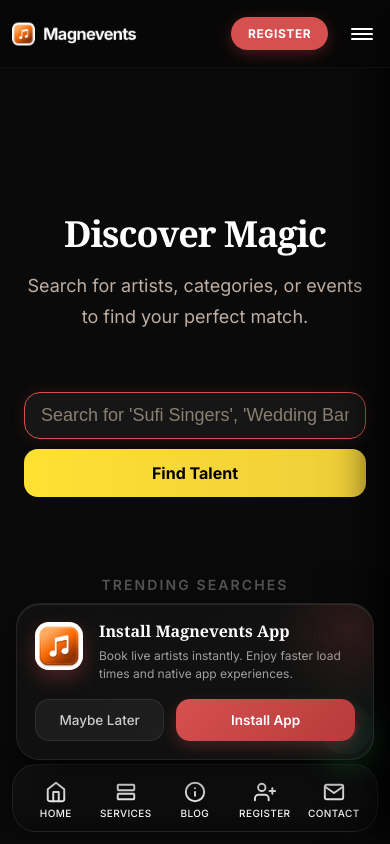
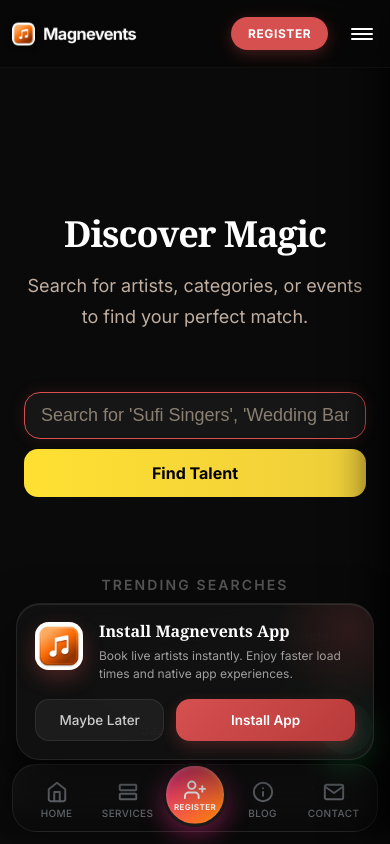
Before and after one commit to AvneeshTripathi72/event, a Next.js app: page /search in a window 390 px wide. Shown: the top 844 px of the page. Built offline with nearby package versions, Linux system fonts and the light colour scheme.

Commit message:
design: optimize bottom nav elevated center FAB style and fix mobile modal view height/width alignment

```diff
--- a/app/components/common/RegisterModal.jsx
+++ b/app/components/common/RegisterModal.jsx
@@ -120,14 +120,14 @@
                 onClick={() => setView('selection')}
                 style={{
                   position: 'absolute',
-                  top: '20px',
-                  left: '20px',
+                  top: '16px',
+                  left: '16px',
                   background: 'transparent',
                   border: '1px solid rgba(255, 255, 255, 0.15)',
                   color: 'rgba(255, 255, 255, 0.7)',
                   borderRadius: '20px',
-                  padding: '6px 14px',
-                  fontSize: '11px',
+                  padding: '5px 12px',
+                  fontSize: '10px',
                   fontWeight: '700',
                   letterSpacing: '0.05em',
                   textTransform: 'uppercase',
@@ -147,13 +147,13 @@
             {/* 1. SELECTION SCREEN VIEW */}
             {view === 'selection' && (
               <>
-                <div className="lux-modal-header" style={{ textAlign: 'center' }}>
-                  <p className="header-badge" style={{ margin: '0 auto 8px' }}>GET STARTED</p>
-                  <h3 style={{ fontFamily: 'var(--font-display)', color: '#fff', fontSize: '32px', fontWeight: '900', letterSpacing: '-0.02em', margin: '0 0 10px' }}>
+                <div className="lux-modal-header" style={{ textAlign: 'center', marginBottom: '0px' }}>
+                  <p className="header-badge" style={{ margin: '0 auto 6px' }}>GET STARTED</p>
+                  <h3 style={{ fontFamily: 'var(--font-display)', color: '#fff', fontSize: '28px', fontWeight: '900', letterSpacing: '-0.02em', margin: '0 0 6px' }}>
                     Choose Registration
                   </h3>
-                  <p className="lux-modal-desc" style={{ maxWidth: '480px', margin: '0 auto' }}>
-                    Select the option below that best fits your goals. Get booked as elite talent or request artists for your upcoming celebrations.
+                  <p className="lux-modal-desc" style={{ maxWidth: '440px', margin: '0 auto', fontSize: '13px', lineHeight: '1.4' }}>
+                    Book verified live singers, bands, or stage acts, or join our elite performers roster.
                   </p>
                 </div>
 
@@ -167,7 +167,7 @@
                     <div className="option-icon">🎉</div>
                     <h4>Register Event</h4>
                     <p>
-                      Looking to hire a live singer, band, or stage performer? Tell us your venue, date, vibe, and budget to book premium acts.
+                      Book verified live singers, bands, or DJs for your celebrations.
                     </p>
                     <button className="option-cta-btn btn-event">
                       Book an Artist →
@@ -183,7 +183,7 @@
                     <div className="option-icon">🎤</div>
                     <h4>Artist Roster</h4>
                     <p>
-                      Are you a professional live singer, band, DJ, or musician? Join our elite platform to showcase your acts and perform.
+                      Join our elite platform to get booked at premium venues.
                     </p>
                     <button className="option-cta-btn btn-artist">
                       Join Our Roster →
@@ -218,7 +218,7 @@
             {/* 2. ARTIST REGISTRATION VIEW */}
             {view === 'artist' && !submitted && (
               <>
-                <div className="lux-modal-header">
+                <div className="lux-modal-header" style={{ marginBottom: '16px' }}>
                   <p className="header-badge" style={{ background: 'rgba(0, 212, 255, 0.1)', color: '#00d4ff' }}>JOIN THE ELITE</p>
                   <h3 className="lux-modal-title">Artist Registration</h3>
                   <p className="lux-modal-desc">Showcase your talent to the world. Join Magnevents and perform at premium venues.</p>
@@ -286,7 +286,7 @@
                     <label>BIO & EXPERIENCE</label>
                     <textarea
                       ref={bioRef}
-                      rows="4" required
+                      rows="3" required
                       placeholder="Briefly describe your performances, experience, and what makes you unique..."
                       defaultValue=""
                     />
@@ -302,7 +302,7 @@
             {/* 3. EVENT REGISTRATION VIEW */}
             {view === 'event' && !submitted && (
               <>
-                <div className="lux-modal-header">
+                <div className="lux-modal-header" style={{ marginBottom: '16px' }}>
                   <p className="header-badge">DIRECT SUPPORT</p>
                   <h3 className="lux-modal-title">Register Event</h3>
                   <p className="lux-modal-desc">Tell us your vision, and we will find the perfect stage presence for you.</p>
@@ -411,7 +411,7 @@
                     </div>
                   </div>
 
-                  <div className="lux-modal-footer" style={{ display: 'flex', flexDirection: 'column', gap: '12px', marginTop: '24px' }}>
+                  <div className="lux-modal-footer" style={{ display: 'flex', flexDirection: 'column', gap: '10px', marginTop: '16px' }}>
                     <button type="submit" className="btn-submit-premium" disabled={isSubmitting}>
                       <span className="btn-text">{isSubmitting ? 'Processing...' : 'Request Event Booking'}</span>
                     </button>
@@ -421,10 +421,10 @@
                       target="_blank"
                       rel="noopener noreferrer"
                       className="btn-whatsapp-premium"
-                      style={{ height: '48px', display: 'flex', alignItems: 'center', justifyContent: 'center', borderRadius: '12px' }}
+                      style={{ height: '44px', display: 'flex', alignItems: 'center', justifyContent: 'center', borderRadius: '12px', fontSize: '13px' }}
                     >
-                      <span className="whatsapp-icon" style={{ marginRight: '8px', display: 'flex', alignItems: 'center' }}>
-                        <svg viewBox="0 0 24 24" width="18" height="18" fill="currentColor">
+                      <span className="whatsapp-icon" style={{ marginRight: '6px', display: 'flex', alignItems: 'center' }}>
+                        <svg viewBox="0 0 24 24" width="16" height="16" fill="currentColor">
                           <path d="M.057 24l1.687-6.163c-1.041-1.804-1.588-3.849-1.587-5.946C.06 5.348 5.397.01 12.008.01c3.202.001 6.212 1.246 8.477 3.513 2.262 2.268 3.507 5.28 3.505 8.484-.004 6.657-5.34 11.997-11.953 11.997-2.005-.001-3.973-.502-5.724-1.458L0 24zm6.59-4.846c1.6.95 3.188 1.449 4.725 1.451 5.437 0 9.857-4.403 9.86-9.809.001-2.618-1.01-5.08-2.858-6.93C16.528 2.015 14.07 1.006 11.453 1.006c-5.434 0-9.852 4.403-9.855 9.81-.001 2.062.54 4.079 1.566 5.86l-.99 3.613 3.712-.977zm11.304-6.816c-.302-.15-1.788-.882-2.066-.983-.277-.101-.478-.15-.678.15-.2.3-.775.983-.95 1.185-.175.201-.35.227-.652.076-.302-.15-1.274-.469-2.427-1.498-.897-.8-1.502-1.788-1.678-2.09-.175-.302-.019-.465.132-.615.136-.135.302-.35.454-.526.15-.176.2-.302.302-.503.101-.2.05-.376-.026-.526-.075-.15-.678-1.636-.93-2.243-.244-.59-.493-.51-.678-.518-.176-.008-.377-.01-.578-.01-.2 0-.527.075-.803.376-.277.301-1.055 1.031-1.055 2.516 0 1.485 1.079 2.921 1.229 3.122.15.2 2.125 3.245 5.148 4.549.719.311 1.28.497 1.717.637.722.23 1.38.197 1.901.12.58-.087 1.788-.73 2.04-1.435.252-.703.252-1.306.176-1.435-.076-.13-.277-.201-.578-.352z"/>
                         </svg>
                       </span>
@@ -441,9 +441,22 @@
 
       {/* Internal Premium Options Styles */}
       <style jsx global>{`
+        /* Avoid top/bottom truncation on mobile viewports */
+        .lux-modal-root {
+          position: fixed;
+          inset: 0;
+          z-index: 10000;
+          display: flex;
+          align-items: flex-start !important;
+          justify-content: center;
+          padding: 24px 8px !important;
+          overflow-y: auto !important;
+        }
+
         .lux-modal-content.selection-view {
           max-width: 680px !important;
           padding: 40px !important;
+          margin-top: 20px;
         }
 
         .registration-options-grid {
@@ -569,26 +582,54 @@
           box-shadow: 0 8px 25px rgba(0, 212, 255, 0.4);
         }
 
-        /* Responsive styles */
+        /* Mobile specific style overrides - Increase width, decrease height, remove long text */
         @media (max-width: 680px) {
           .lux-modal-content.selection-view {
-            padding: 30px 20px !important;
-            margin: 16px !important;
-            max-width: calc(100% - 32px) !important;
+            padding: 24px 16px !important;
+            margin: 10px 4px !important;
+            max-width: calc(100% - 8px) !important;
+            width: calc(100% - 8px) !important;
+            border-radius: 20px !important;
           }
 
           .registration-options-grid {
             grid-template-columns: 1fr;
-            gap: 16px;
-            margin-top: 24px;
+            gap: 12px;
+            margin-top: 18px;
+            width: 100%;
           }
 
           .registration-option-card {
-            padding: 24px 20px;
+            padding: 16px 14px;
+            gap: 8px;
+            border-radius: 16px;
+          }
+
+          .option-icon {
+            font-size: 36px;
+          }
+
+          .registration-option-card h4 {
+            font-size: 18px;
           }
 
           .registration-option-card p {
+            font-size: 12px;
             min-height: auto;
+            line-height: 1.4;
+            color: rgba(255, 255, 255, 0.65);
+          }
+
+          .option-cta-btn {
+            padding: 10px 16px;
+            font-size: 12px;
+            margin-top: 4px;
+          }
+
+          .lux-modal-back-btn {
+            top: 12px !important;
+            left: 12px !important;
+            padding: 4px 10px !important;
           }
         }
       `}</style>
--- a/app/components/layout/BottomNav.jsx
+++ b/app/components/layout/BottomNav.jsx
@@ -59,18 +59,56 @@
         display: 'flex',
         padding: '0 8px',
       }}>
+        {/* Slot 1: Home */}
         <Tab path="/" icon={(color) => <HomeIcon color={color} />} label="Home" onNavigate={(p) => router.push(p)} isActive={active('/')} />
+
+        {/* Slot 2: Services */}
         <Tab path="/services" icon={(color) => <ServicesIcon color={color} />} label="Services" onNavigate={(p) => router.push(p)} isActive={active('/services')} />
+
+        {/* Slot 3: Center Elevated Register FAB */}
+        <div style={{
+          flex: 1,
+          display: 'flex',
+          justifyContent: 'center',
+          alignItems: 'center',
+          position: 'relative',
+          height: '100%',
+          zIndex: 180
+        }}>
+          <button
+            className="booking-tab-btn register-center-fab"
+            onClick={() => {
+              window.dispatchEvent(new CustomEvent('open-register-modal'));
+            }}
+            style={{
+              position: 'absolute',
+              top: '50%',
+              left: '50%',
+              transform: 'translate(-50%, -55%)',
+              width: '64px',
+              height: '64px',
+              borderRadius: '50%',
+              background: 'linear-gradient(135deg, #FF2E93 0%, #FF8A00 100%)',
+              border: '3px solid #1d1c1c',
+              boxShadow: '0 8px 25px rgba(255, 46, 147, 0.4), inset 0 2px 4px rgba(255, 255, 255, 0.25)',
+              display: 'flex',
+              flexDirection: 'column',
+              alignItems: 'center',
+              justifyContent: 'center',
+              cursor: 'pointer',
+              WebkitTapHighlightColor: 'transparent',
+              transition: 'all 0.3s cubic-bezier(0.175, 0.885, 0.32, 1.275)'
+            }}
+          >
+            <RegisterIcon color="#fff" />
+            <span style={{ fontSize: '8px', fontWeight: '900', color: '#fff', letterSpacing: '0.05em', textTransform: 'uppercase', marginTop: '1px' }}>Register</span>
+          </button>
+        </div>
+
+        {/* Slot 4: Blog */}
         <Tab path="/blog-post" icon={(color) => <AboutIcon color={color} />} label="Blog" onNavigate={(p) => router.push(p)} isActive={active('/blog-post')} />
-        <Tab
-          path="/register"
-          icon={(color) => <RegisterIcon color={color} />}
-          label="Register"
-          onNavigate={(p) => {
-            window.dispatchEvent(new CustomEvent('open-register-modal'));
-          }}
-          isActive={active('/register')}
-        />
+
+        {/* Slot 5: Contact */}
         <Tab
           path="/contact"
           icon={(color) => <ContactIcon color={color} />}
@@ -85,18 +123,30 @@
       <div className="booking-bottom-nav-spacer" style={{ height: 'calc(62px + env(safe-area-inset-bottom))' }} />
 
       <style>{`
-        .booking-bottom-nav .booking-tab-btn {
+        .booking-bottom-nav .booking-tab-btn:not(.register-center-fab) {
           color: #8a8f98 !important;
           opacity: 0.7 !important;
         }
 
-        .booking-bottom-nav .booking-tab-btn.is-active {
+        .booking-bottom-nav .booking-tab-btn:not(.register-center-fab).is-active {
           color: #FFE032 !important;
           opacity: 1 !important;
         }
 
         .booking-bottom-nav .booking-tab-btn .booking-tab-label {
           color: currentColor !important;
+        }
+
+        .booking-bottom-nav .register-center-fab {
+          opacity: 1 !important;
+          color: #fff !important;
+        }
+
+        .booking-bottom-nav .register-center-fab:hover,
+        .booking-bottom-nav .register-center-fab:active {
+          transform: translate(-50%, -64%) scale(1.08) !important;
+          box-shadow: 0 12px 30px rgba(255, 46, 147, 0.65), inset 0 2px 4px rgba(255, 255, 255, 0.4) !important;
+          background: linear-gradient(135deg, #ff1a84 0%, #ff7b00 100%) !important;
         }
 
         @media (min-width: 768px) {
```
